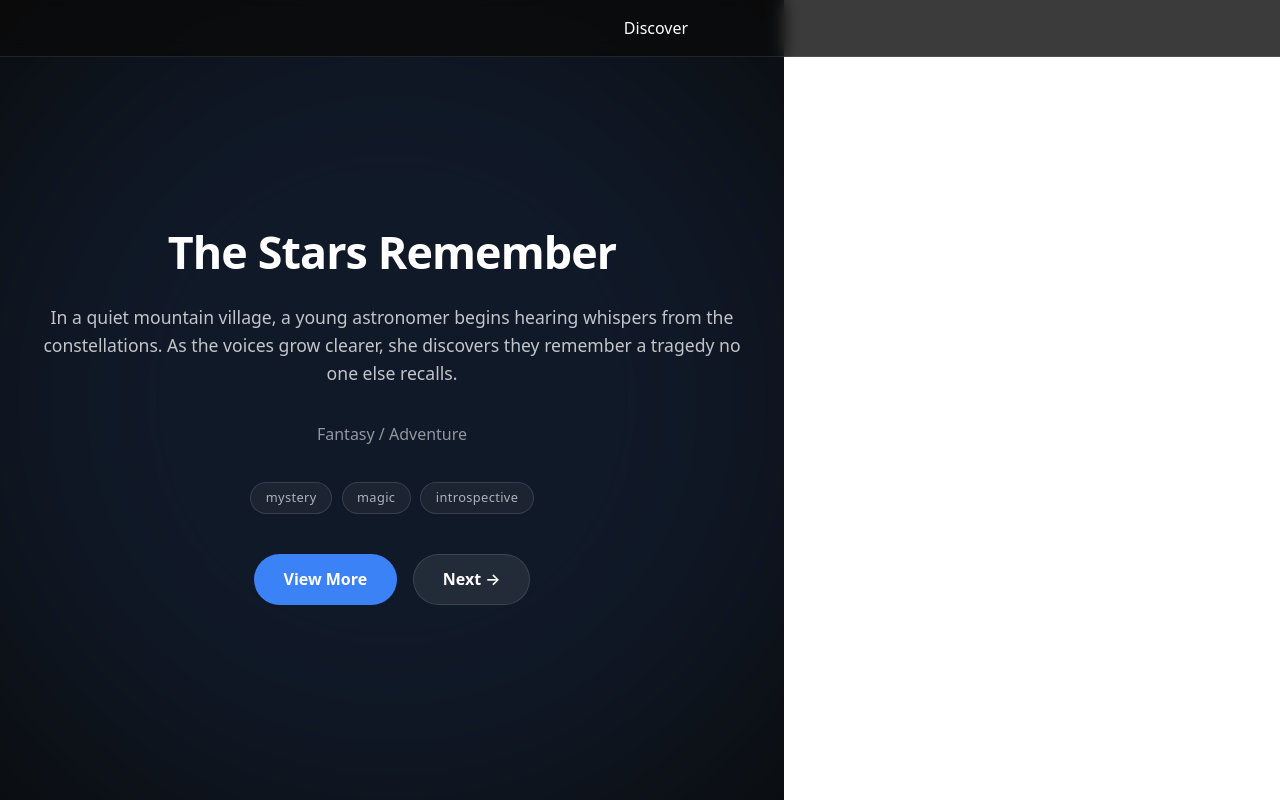
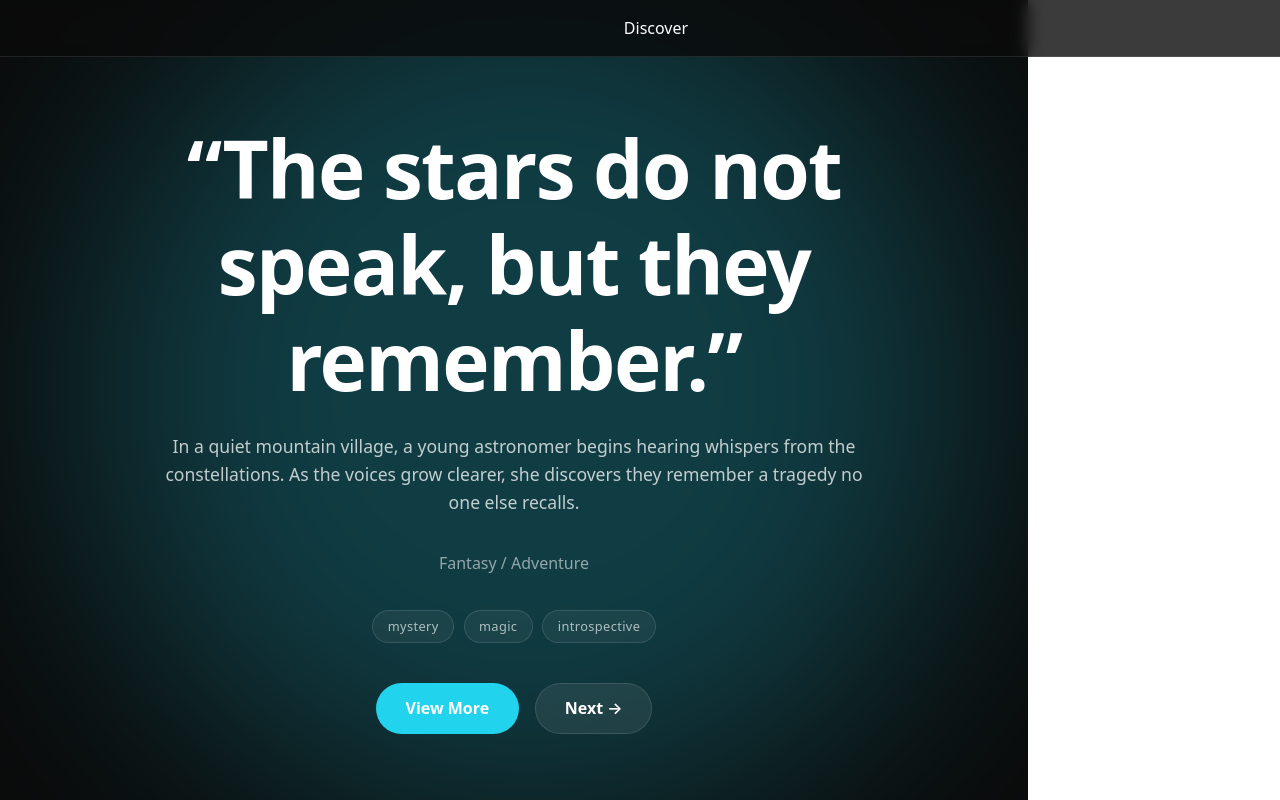
Before and after one commit to Travisaurus-Rex/not-by-the-cover-frontend, a React (Vite) app: page / in a window 1280 px wide. Built offline with nearby package versions, Linux system fonts and the light colour scheme.

Commit message:
update animations

```diff
--- a/src/components/Discover.tsx
+++ b/src/components/Discover.tsx
@@ -1,11 +1,13 @@
 import React, { useState } from "react";
 import { motion, AnimatePresence } from "framer-motion";
 import { books } from "../data/books.ts";
+import { getGenreColor } from "../utils/getGenreColor.ts";
 
 const styles: Record<string, React.CSSProperties> = {
   page: {
     position: "relative",
     height: "100vh",
+    width: "100%",
     background: "#0a0a0a",
     display: "flex",
     justifyContent: "center",
@@ -18,7 +20,7 @@ const styles: Record<string, React.CSSProperties> = {
     padding: "0 2rem",
   },
   hook: {
-    fontSize: "2.8rem",
+    fontSize: "5rem",
     lineHeight: 1.2,
     fontWeight: 700,
     letterSpacing: "-0.02em",
@@ -76,44 +78,66 @@ const styles: Record<string, React.CSSProperties> = {
   },
 };
 
+const containerVariants = {
+  hidden: {},
+  visible: {
+    transition: {
+      staggerChildren: 0.07,
+    },
+  },
+};
+
+const itemVariants = {
+  hidden: { opacity: 0, y: -25 },
+  visible: {
+    opacity: 1,
+    y: 0,
+    transition: {
+      duration: 0.32,
+    },
+  },
+  exit: {
+    opacity: 0,
+    y: 25,
+    transition: {
+      duration: 0.25,
+    },
+  },
+};
+
+
 export default function Discover() {
   const [index, setIndex] = useState(0);
   const current = books[index];
+  const color = getGenreColor(current.genre);
 
   const nextBook = () => setIndex((i) => (i + 1) % books.length);
   const viewBook = () => alert(`Open details for: ${current.title}`);
 
   return (
     <div style={styles.page}>
-      {/* background glow */}
-      <AnimatePresence mode="popLayout">
+      {/* background blob, slow + subtle so it doesn't choke */}
       <motion.div
-          key={current.color}
         style={{
           ...styles.blob,
           width: "70vw",
           height: "70vw",
-            background: current.color,
+          background: color,
         }}
-          initial={{ opacity: 0 }}
-          animate={{ opacity: 0.25, scale: [1, 1.1, 1] }}
-          exit={{ opacity: 0 }}
-          transition={{
-            duration: 1.5,
-            repeat: Infinity,
-            repeatType: "reverse",
+        animate={{
+          x: [0, 20, -10, 0],
+          y: [0, -15, 10, 0],
         }}
+        transition={{ duration: 25, repeat: Infinity, ease: "linear" }}
       />
-      </AnimatePresence>
 
-      {/* main content */}
       <AnimatePresence mode="wait">
         <motion.div
           key={index}
-          initial={{ opacity: 0, scale: 0.95, filter: "blur(10px)" }}
-          animate={{ opacity: 1, scale: 1, filter: "blur(0px)" }}
-          exit={{ opacity: 0, scale: 1.05, filter: "blur(8px)" }}
-          transition={{ duration: 0.7, ease: "easeInOut" }}
+          variants={containerVariants}
+          initial="hidden"
+          animate="visible"
+          exit="exit"
           style={{
             position: "relative",
             zIndex: 5,
@@ -122,37 +146,44 @@ export default function Discover() {
             alignItems: "center",
           }}
         >
-          <h1 style={styles.hook}>{current.title}</h1>
-          <p style={styles.summary}>{current.summary}</p>
-          <p style={styles.genre}>{current.genre}</p>
 
-          <div style={styles.tags}>
-            {current.tags.map((tag, i: number) => (
-              <motion.span
-                key={i}
-                style={styles.tag}
-                initial={{ opacity: 0, y: 10 }}
-                animate={{ opacity: 1, y: 0 }}
-                transition={{ delay: 0.1 * i, duration: 0.25 }}
-              >
+          {/* hook */}
+          <motion.h1 style={styles.hook} variants={itemVariants}>
+            {current.hook}
+          </motion.h1>
+
+          {/* summary */}
+          <motion.p style={styles.summary} variants={itemVariants}>
+            {current.summary}
+          </motion.p>
+
+          {/* genre */}
+          <motion.p style={styles.genre} variants={itemVariants}>
+            {current.genre}
+          </motion.p>
+
+          {/* tags (whole group enters in order too) */}
+          <motion.div style={styles.tags} variants={itemVariants}>
+            {current.tags.map((tag, i) => (
+              <motion.span key={i} style={styles.tag} variants={itemVariants}>
                 {tag}
               </motion.span>
             ))}
-          </div>
+          </motion.div>
 
-          {/* buttons row */}
-          <div style={styles.buttonRow}>
+          {/* buttons */}
+          <motion.div style={styles.buttonRow} variants={itemVariants}>
             <motion.button
               style={{
                 ...styles.buttonBase,
-                background: current.color,
+                background: color,
                 border: "1px solid transparent",
                 color: "#fff",
               }}
               whileHover={{
                 scale: 1.05,
-                backgroundColor: current.color,
-                filter: "brightness(1.1)",
+                backgroundColor: color,
+                filter: "brightness(1.08)",
               }}
               whileTap={{ scale: 0.97 }}
               onClick={viewBook}
@@ -176,7 +207,7 @@ export default function Discover() {
             >
               Next →
             </motion.button>
-          </div>
+          </motion.div>
         </motion.div>
       </AnimatePresence>
     </div>
```
Lines whose indentation alone changed are shown as unchanged.
